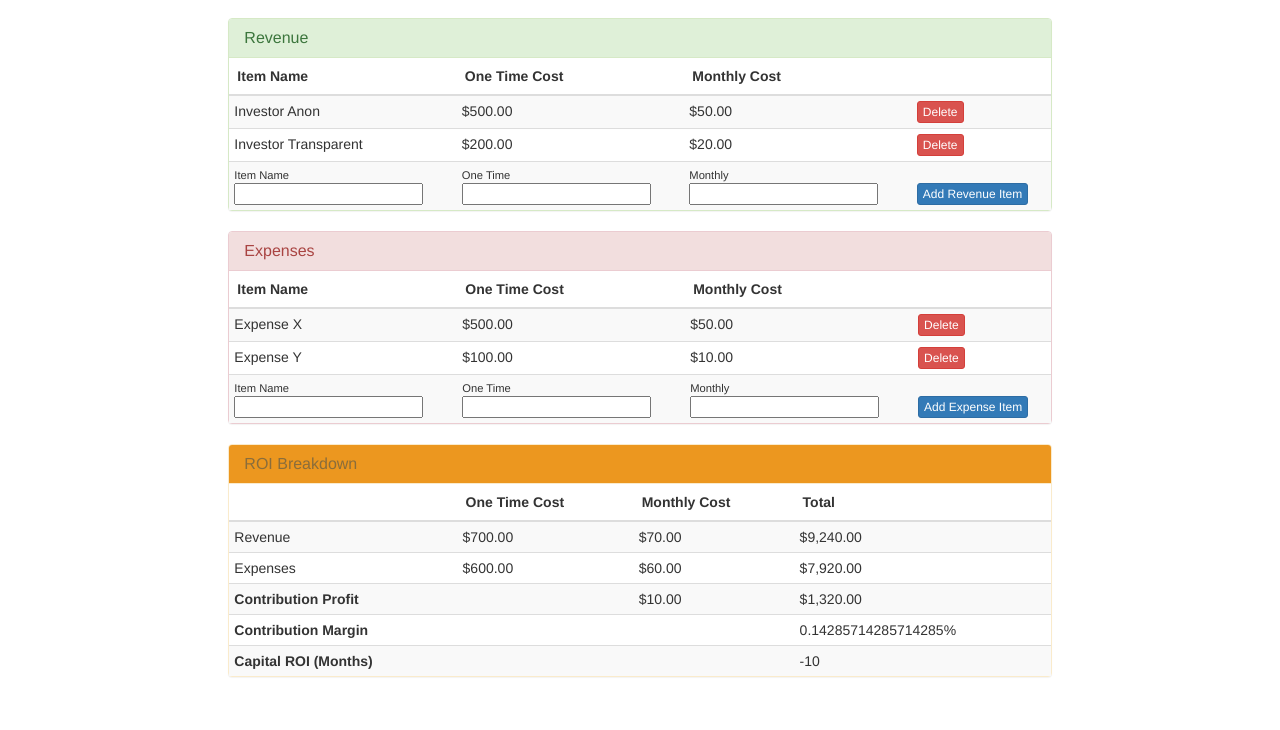
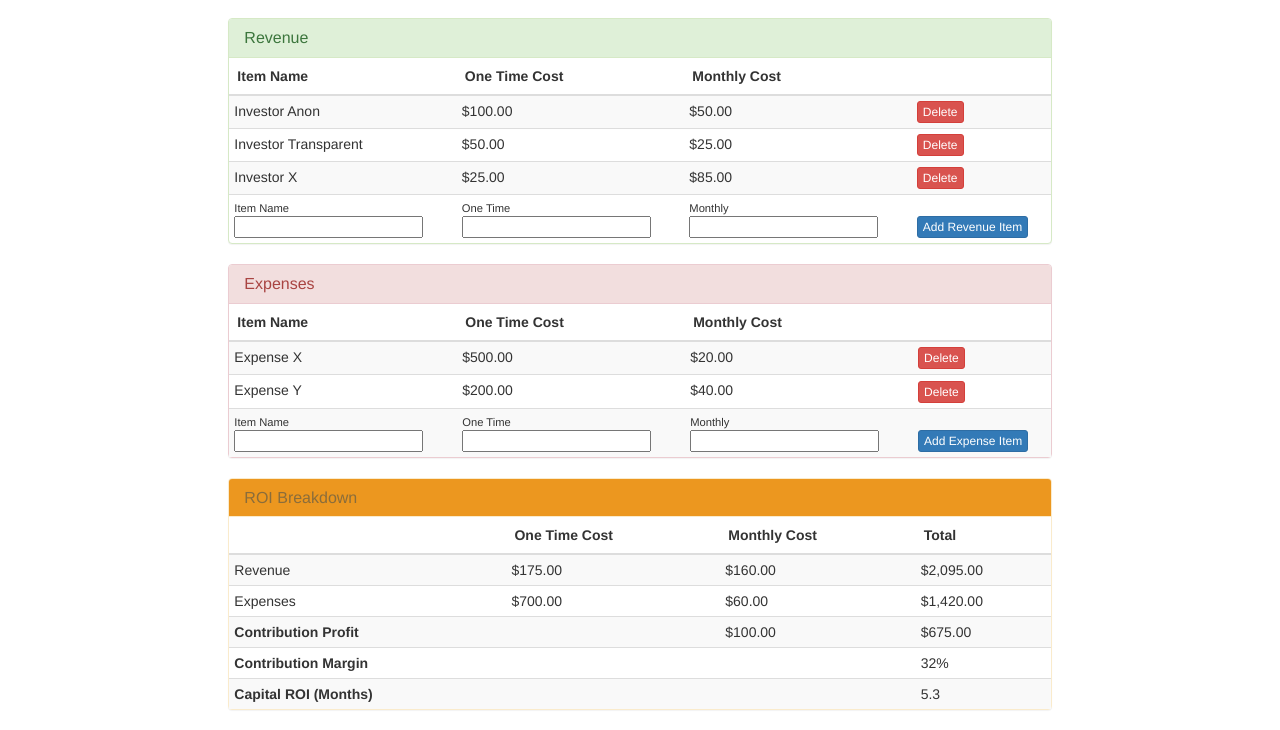
Before and after one commit to gtrubio192/ROI_Calculator, a website: page app/index.html at #!/view1 in a window 1280 px wide. Shown: the part 110-840 px from the top of the page. Before the commit the page ends 807 px from the top, so only its background shows below. Drawn offline with nearby package versions, Linux system fonts and the light colour scheme.

Commit message:
Tested and finalized all calculations and formatting

```diff
--- a/app/view1/view1.html
+++ b/app/view1/view1.html
@@ -168,7 +168,7 @@
 
                             </td>
                             <td>
-                                {{contributionMargin}}%
+                                {{contributionMargin | number:0}}%
                             </td>
                         </tr>
                         <tr>
@@ -182,7 +182,7 @@
 
                             </td>
                             <td>
-                                {{capitalRoi}}
+                                {{capitalRoi | number:1}}
                             </td>
                         </tr>
                     </tbody>
--- a/app/view1/view1.js
+++ b/app/view1/view1.js
@@ -13,12 +13,16 @@ angular.module('myApp.roiApp', ['ngRoute'])
   $scope.revenueItems = [
     {
       itemName: "Investor Anon",
-      oneTimeValue: 500,
+      oneTimeValue: 100,
       monthlyValue: 50
     }, {
       itemName: "Investor Transparent",
-      oneTimeValue: 200,
-      monthlyValue: 20
+      oneTimeValue: 50,
+      monthlyValue: 25
+    }, {
+      itemName: "Investor X",
+      oneTimeValue: 25,
+      monthlyValue: 85
     }
   ];
 
@@ -26,11 +30,11 @@ angular.module('myApp.roiApp', ['ngRoute'])
     {
       itemName: "Expense X",
       oneTimeValue: 500,
-      monthlyValue: 50
+      monthlyValue: 20
     }, {
       itemName: "Expense Y",
-      oneTimeValue: 100,
-      monthlyValue: 10
+      oneTimeValue: 200,
+      monthlyValue: 40
     }
   ];
 
@@ -86,15 +90,15 @@ angular.module('myApp.roiApp', ['ngRoute'])
   $scope.calculateRoi = function() {
     $scope.revenueOneTimeTotal = $scope.adder($scope.revenueItems, 'once');
     $scope.revenueMonthlyTotal = $scope.adder($scope.revenueItems, 'monthly');
-    $scope.revenueTotal = ($scope.revenueOneTimeTotal + $scope.revenueMonthlyTotal)*12;
+    $scope.revenueTotal = $scope.revenueOneTimeTotal + $scope.revenueMonthlyTotal*12;
 
     $scope.expenseOneTimeTotal = $scope.adder($scope.expenseItems, 'once');
     $scope.expenseMonthlyTotal = $scope.adder($scope.expenseItems, 'monthly');
-    $scope.expenseTotal = ($scope.expenseOneTimeTotal + $scope.expenseMonthlyTotal)*12;
+    $scope.expenseTotal = $scope.expenseOneTimeTotal + $scope.expenseMonthlyTotal*12;
 
     $scope.contributionProfitMonthly = $scope.revenueMonthlyTotal - $scope.expenseMonthlyTotal;
     $scope.contributionProfitTotal = $scope.revenueTotal - $scope.expenseTotal;
-    $scope.contributionMargin = $scope.contributionProfitTotal/$scope.revenueTotal;
+    $scope.contributionMargin = ($scope.contributionProfitTotal/$scope.revenueTotal)*100;
     $scope.capitalRoi = ($scope.expenseOneTimeTotal - $scope.revenueOneTimeTotal ) / $scope.contributionProfitMonthly;
   }
 
@@ -120,6 +124,7 @@ angular.module('myApp.roiApp', ['ngRoute'])
 // Discuss: inline click event vs. built out function in controller
   $scope.deleteEntry = function(index, roiArray) {
     roiArray.splice(index, 1);
+    $scope.calculateRoi();
   };
 
   $scope.calculateRoi();
```
